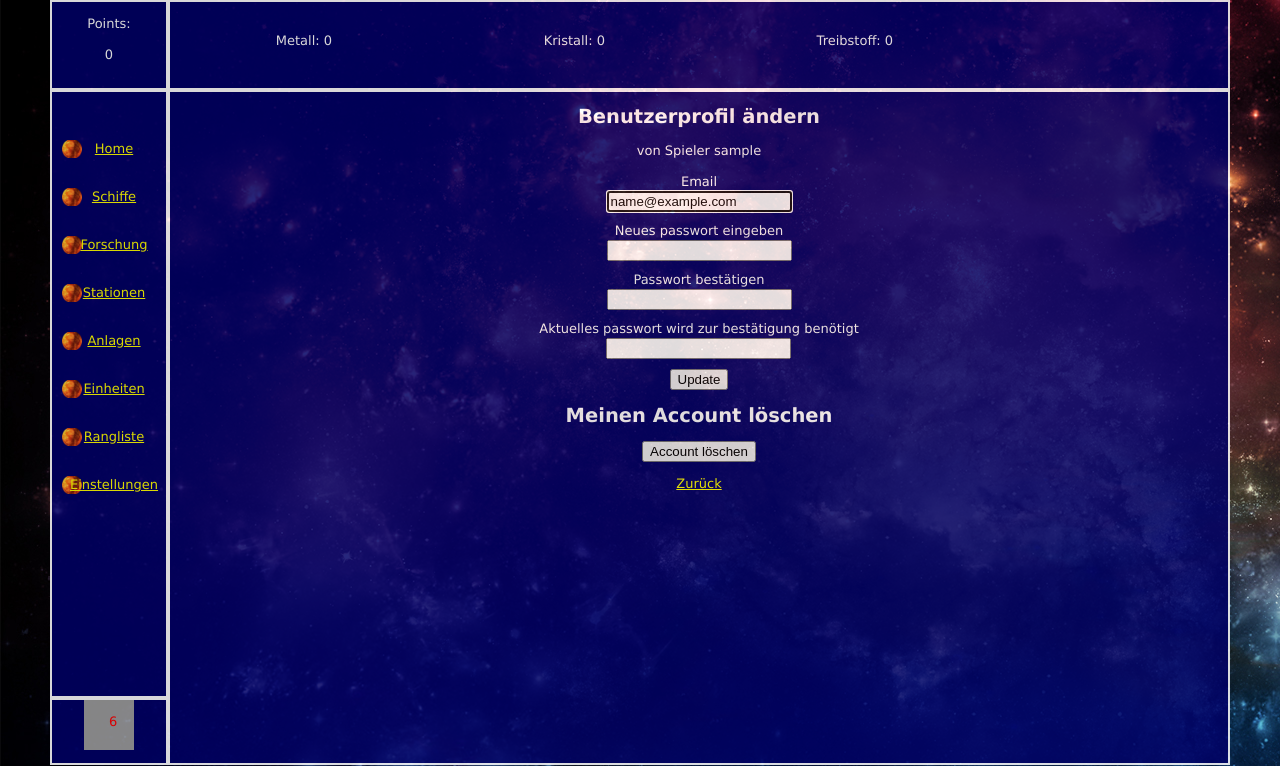
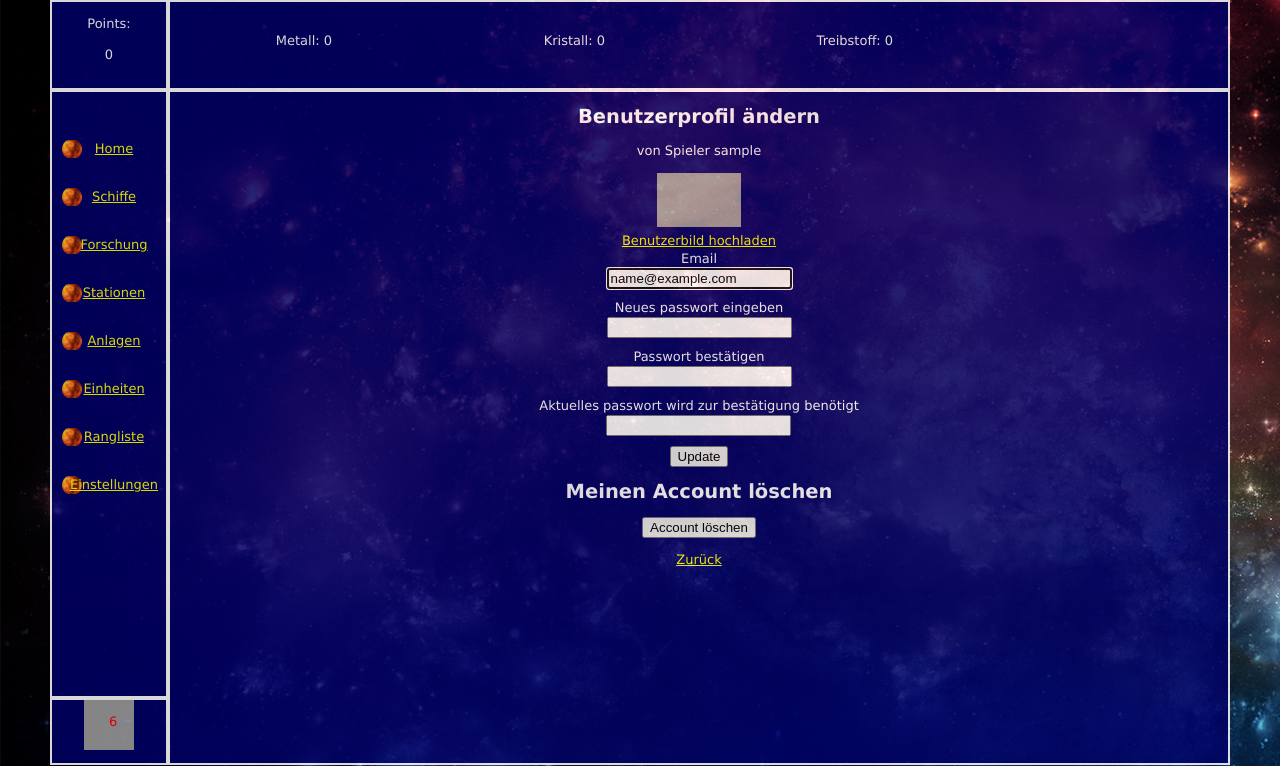
Before and after one commit to OsnaCS/dbp-game, a Rails app: page /users/edit in a window 1280 px wide. Shown: the part 160-926 px from the top of the page. Run offline with Rails 7, Linux system fonts and the light colour scheme; the visitor is signed in with stand-in values (Sample User, id 1); style sheets or scripts are compiled from the project's sources; parts of the project's set-up code (start-up, migrations or seed data) failed here and were passed over; some libraries are stand-ins or nearby versions; grey boxes are pictures that could not be loaded.

Commit message:
users can change their profile pictures and delete them

```diff
--- a/app/assets/stylesheets/application.css
+++ b/app/assets/stylesheets/application.css
@@ -199,6 +199,12 @@ ul li {
 	height: 30%;
 }
 
+#user_icon_edit {
+	position: relative;
+	width: 8%;
+	height: 8%;
+}
+
 #game_name {
 	position: absolute;
 	bottom: 25px;
--- a/app/views/user_icons/_upload.html.erb
+++ b/app/views/user_icons/_upload.html.erb
@@ -1,6 +1,6 @@
 <div class="field">
     <%= form_for @user_icon, url: user_icons_path, method: :post, html: { multipart: true } do |form| %>
       <%= form.file_field :image %>
-      <%= form.submit %>
+      <%= form.submit 'Benutzerbild hochladen'%>
     <% end %>
   </div>
--- a/app/views/user_icons/new.html.erb
+++ b/app/views/user_icons/new.html.erb
@@ -1,5 +1,5 @@
-<h1>New User Icon</h1>
+<h1>Benutzerbild hochladen</h1>
 
 <%= render 'upload' %>
 
-<%= link_to 'Back', user_icons_path %>
+<%= link_to 'Zurück', edit_user_registration_path %>
--- a/app/views/users/registrations/edit.html.erb
+++ b/app/views/users/registrations/edit.html.erb
@@ -1,5 +1,18 @@
 <h2>Benutzerprofil ändern</h2>
 <p>von Spieler <%= current_user.username %></p>
+
+<% if UserIcon.find_by_user_id(current_user.id) != nil %>
+
+  <img id="user_icon_edit" src="<%= image_url(UserIcon.find_by_user_id(current_user.id).image.url) %>"><br>
+  <p><%= link_to 'Benutzerbild ändern', edit_user_icon_path(UserIcon.find_by_user_id(current_user.id)) %>
+  <%= link_to 'Benutzerbild entfernen', UserIcon.find_by_user_id(current_user.id), method: :delete, data: { confirm: 'Bist du dir sicher?' } %></p>
+
+<% else %>
+
+  <img id="user_icon_edit" src="ui/default.png"><br>
+  <%= link_to 'Benutzerbild hochladen', new_user_icon_path %>
+
+<% end %>
 
 <%= form_for(resource, as: resource_name, url: registration_path(resource_name), html: { method: :put }) do |f| %>
   <%= devise_error_messages! %>
```
Also changed, not shown: app/controllers/user_icons_controller.rb (+5 -2 lines), app/views/user_icons/edit.html.erb (+3 -4 lines).
